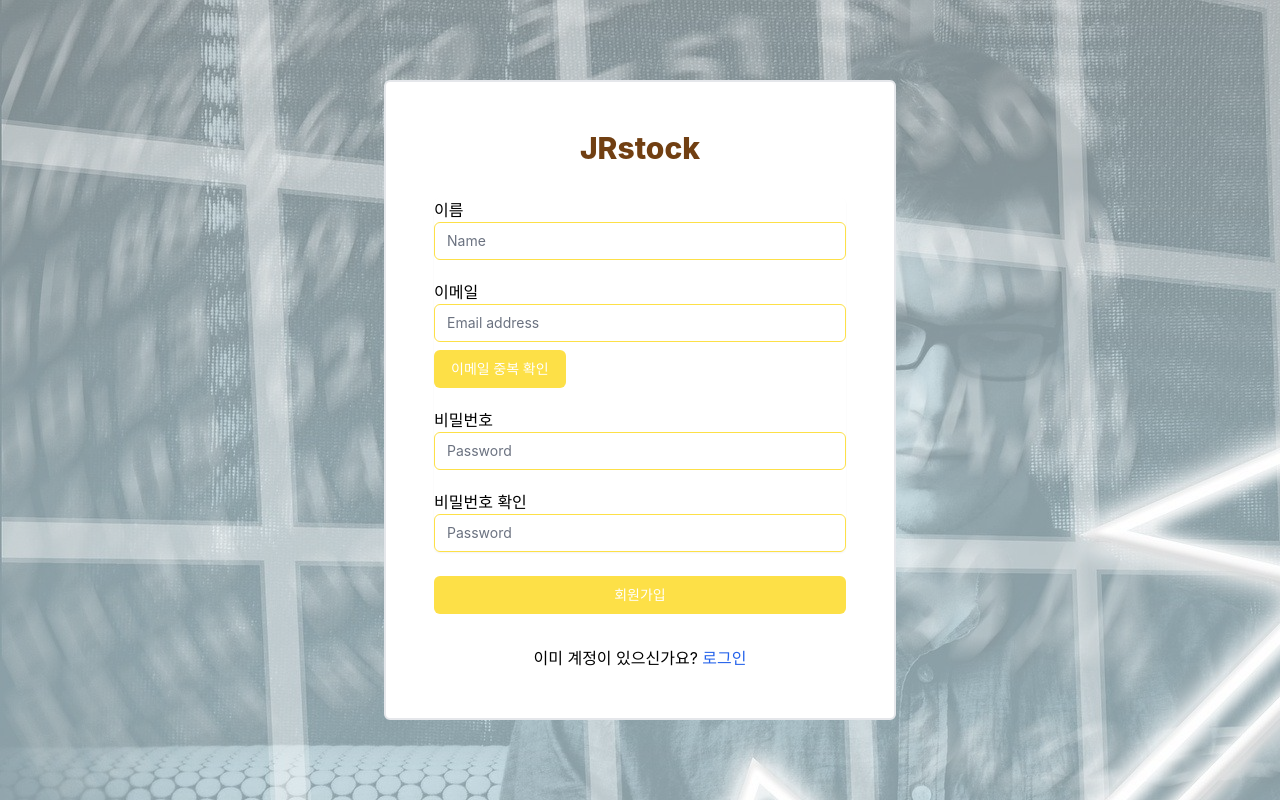
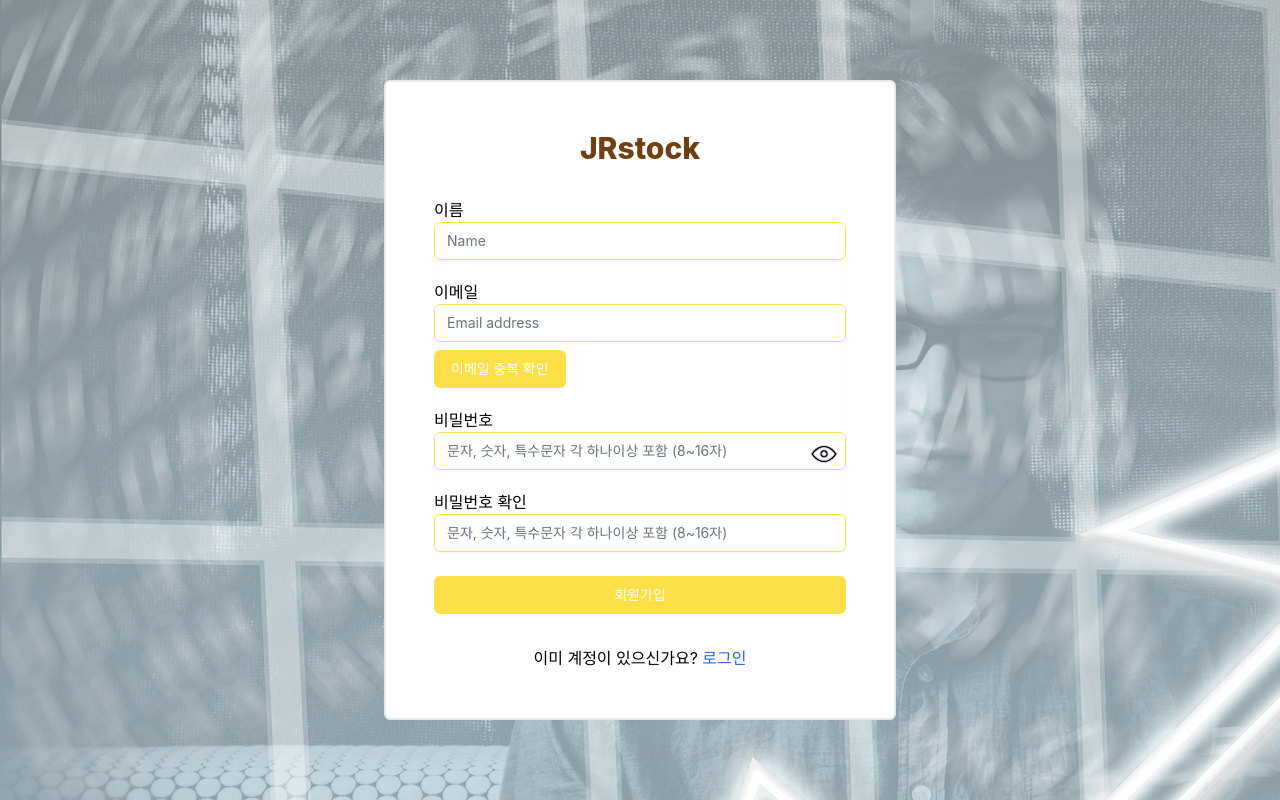
Before and after one commit to jjw0716/jrstock, a React (Create React App) app in the folder front_end/: page /signup in a window 1280 px wide. Built offline with nearby package versions, Linux system fonts and the light colour scheme.

Commit message:
#S06P21S001-89 feat: Edit Signup.js, Apply password validation and Add looking password

```diff
--- /dev/null
+++ b/front_end/src/api/user.js
@@ -0,0 +1,15 @@
+import { apiInstance, loginApiInstance } from "./index.js";
+
+const api = apiInstance();
+
+// 회원 가입
+async function registerUser(user) {
+  return await api.post(`/user/create/`, JSON.stringify(user));
+}
+
+//이메일 중복 조회
+async function checkDuplication(userEmail) {
+  return (await api.get(`/user/duplication?email=${userEmail}`)).data.data;
+}
+
+export { registerUser, checkDuplication };
--- a/front_end/src/regex.js
+++ b/front_end/src/regex.js
@@ -1,4 +1,6 @@
 export const validEmail = new RegExp(
   "^[a-zA-Z0-9._:$!%-]+@[a-zA-Z0-9.-]+.[a-zA-Z]$"
 );
-export const validPassword = new RegExp("^(?=.*?[A-Za-z])(?=.*?[0-9]).{6,}$");
+export const validPassword = new RegExp(
+  "^(?=.*[A-Za-z])(?=.*\\d)(?=.*[$@$!%*#?&])[A-Za-z\\d$@$!%*#?&]{8,16}$"
+);
--- a/front_end/src/routes/Signup.js
+++ b/front_end/src/routes/Signup.js
@@ -1,7 +1,11 @@
 import { useState } from "react";
 import { Link } from "react-router-dom";
 import "./background.css";
-import { validEmail } from "./../regex";
+import { validEmail, validPassword } from "./../regex";
+import { useNavigate } from "react-router-dom";
+import { registerUser, checkDuplication } from "./../api/user";
+import { ReactComponent as PasswordLook } from "./../assets/passwordLook.svg";
+import { ReactComponent as PasswordNoLook } from "./../assets/passwordNoLook.svg";
 
 export default function Signup() {
   const [name, setName] = useState(null);
@@ -11,6 +15,9 @@ export default function Signup() {
   const [passwordErr, setPasswordErr] = useState(false);
   const [emailErr, setEmailErr] = useState(false);
   const [duplicateCheck, setDuplicateCheck] = useState(false);
+  const [passwordValid, setPasswordValid] = useState(true);
+  const [lookPassword, setLookPassword] = useState(false);
+  const navigate = useNavigate();
 
   return (
     <div>
@@ -34,7 +41,16 @@ export default function Signup() {
               else if (passwordErr) alert("비밀번호를 올바르게 입력하세요!");
               else {
                 // 회원가입 정보 보내기
-                alert("회원가입 정보 전송!");
+                const res = registerUser({
+                  name: name,
+                  email: email,
+                  password: password,
+                }).catch((err) => {
+                  console.log(err);
+                });
+
+                // 화면 이동
+                navigate(`/`);
               }
             }}
           >
@@ -91,6 +107,13 @@ export default function Signup() {
                   onClick={(e) => {
                     e.preventDefault();
                     // 이메일 중복 확인 요청 보내기
+                    /*
+                      const res = checkDuplication(email);
+                      if(res === 'true')
+                        setDuplicateCheck(true);
+                      else
+                        setDuplicateCheck(false);
+                    */
                     setDuplicateCheck(true);
                   }}
                   className="mt-2 py-2 px-4 border border-transparent text-sm font-medium rounded-md text-white bg-yellow-300 hover:bg-yellow-500 focus:outline-none focus:ring-2 focus:ring-offset-2 focus:ring-yellow-500"
@@ -102,7 +125,7 @@ export default function Signup() {
                 )}
               </div>
               {/* 비밀번호 input 부분 */}
-              <div className="my-5">
+              <div className="my-5 relative">
                 <label htmlFor="password">비밀번호</label>
                 <input
                   id="password"
@@ -114,12 +137,39 @@ export default function Signup() {
                     // 비밀번호 일치 여부 검증
                     if (e.target.value === password2) setPasswordErr(false);
                     else setPasswordErr(true);
+                    // 비밀번호 유효성 검증
+                    if (validPassword.test(e.target.value))
+                      setPasswordValid(true);
+                    else setPasswordValid(false);
+
                     setPassword(e.target.value);
                   }}
                   required
                   className="appearance-none relative block w-full px-3 py-2 border border-yellow-300 placeholder-gray-500 text-gray-900 rounded-md focus:outline-none focus:ring-yellow-500 focus:border-yellow-500 focus:z-10 sm:text-sm"
-                  placeholder="Password"
+                  placeholder="문자, 숫자, 특수문자 각 하나이상 포함 (8~16자)"
                 />
+                {lookPassword ? (
+                  <PasswordNoLook
+                    className="absolute right-2 top-8 z-20 hover:opacity-50"
+                    onClick={(e) => {
+                      const password = document.getElementById("password");
+                      password.type = "password";
+                      setLookPassword(false);
+                    }}
+                  />
+                ) : (
+                  <PasswordLook
+                    className="absolute right-2 top-8 z-20 hover:opacity-50"
+                    onClick={(e) => {
+                      const password = document.getElementById("password");
+                      password.type = "text";
+                      setLookPassword(true);
+                    }}
+                  />
+                )}
+                {!passwordValid && (
+                  <p className="text-red-500">비밀번호가 유효하지 않습니다.</p>
+                )}
               </div>
               {/* 비밀번호 확인 input 부분 */}
               <div className="my-5">
@@ -137,7 +187,7 @@ export default function Signup() {
                   }}
                   required
                   className="appearance-none relative block w-full px-3 py-2 border border-yellow-300 placeholder-gray-500 text-gray-900 rounded-md focus:outline-none focus:ring-yellow-500 focus:border-yellow-500 focus:z-10 sm:text-sm"
-                  placeholder="Password"
+                  placeholder="문자, 숫자, 특수문자 각 하나이상 포함 (8~16자)"
                 />
                 {passwordErr && (
                   <p className="text-red-500">비밀번호가 일치하지 않습니다.</p>
```
Also changed, not shown: front_end/src/assets/passwordLook.svg (added), front_end/src/assets/passwordNoLook.svg (added).
